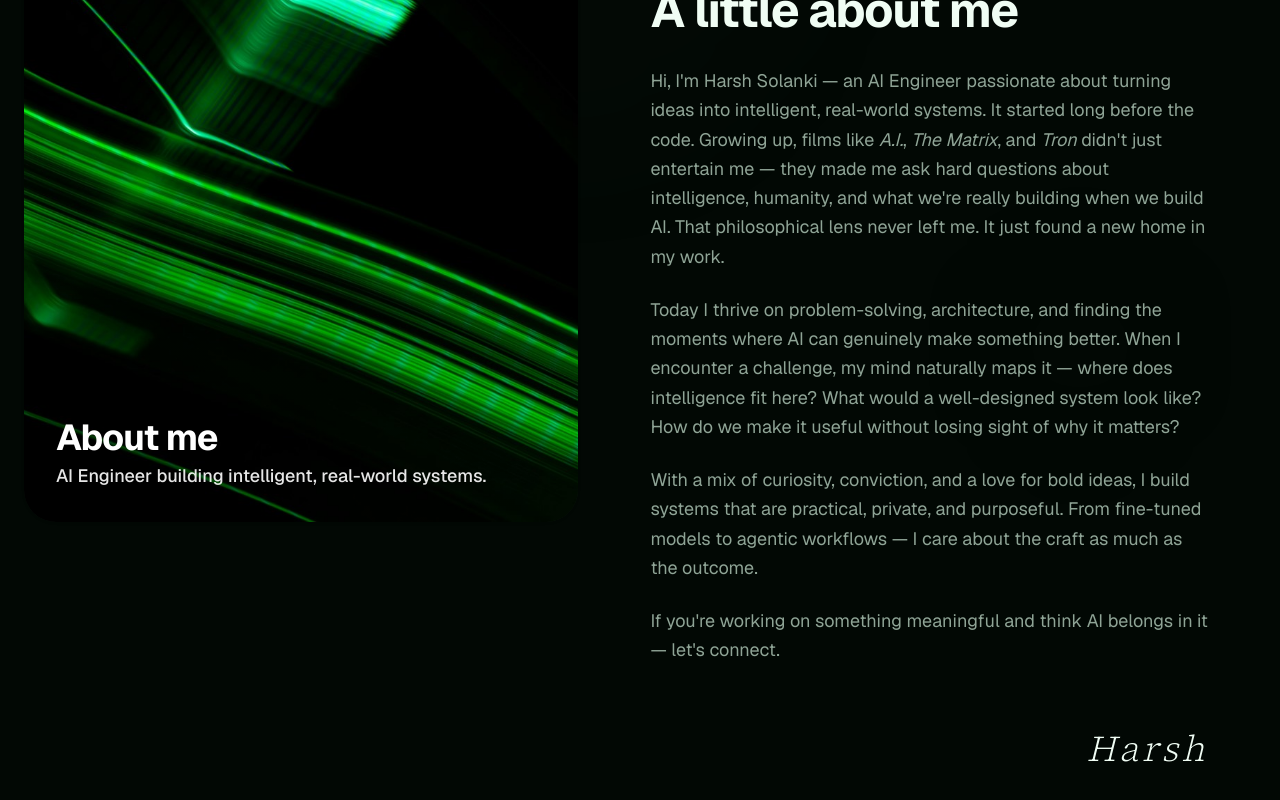
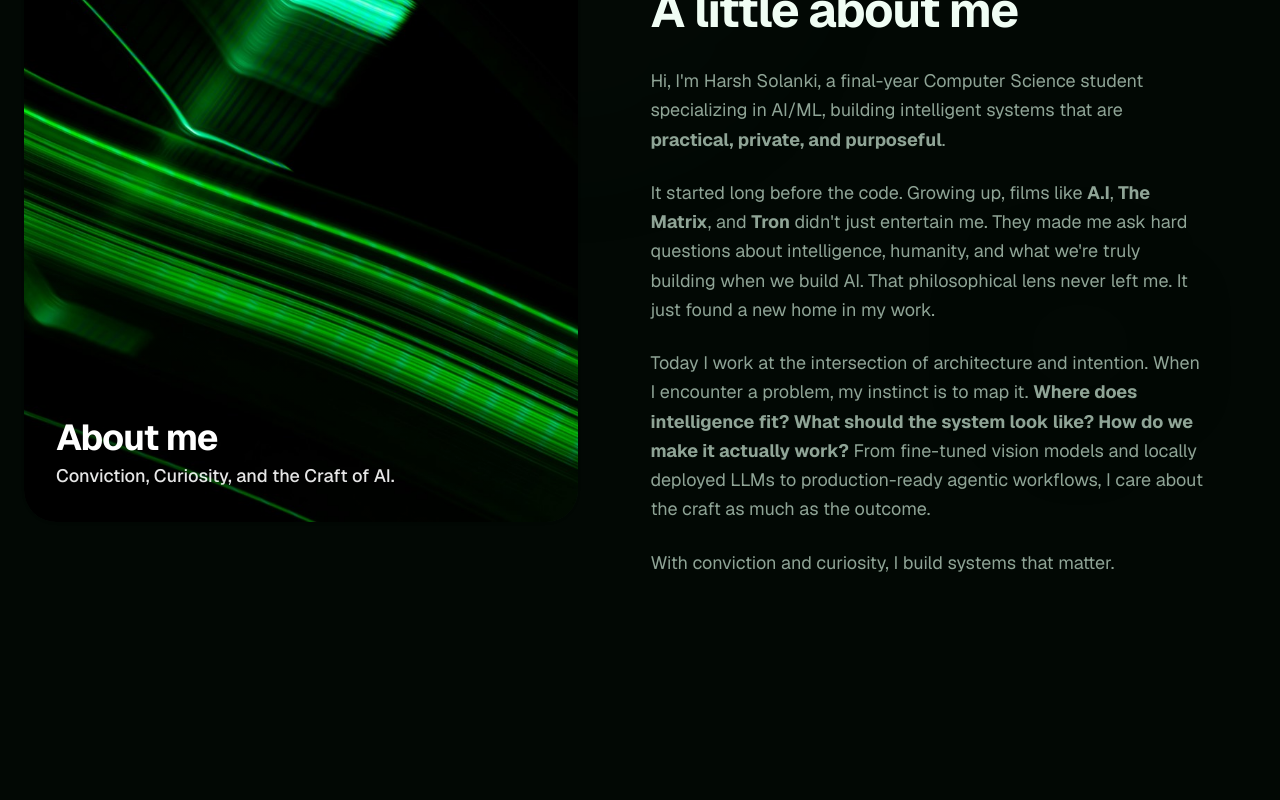
Before and after one commit to Firehawk39/harsh-portfolio, a Next.js app: page /about in a window 1280 px wide. Shown: the part 254-1054 px from the top of the page. After the commit the page ends 999 px from the top, so only its background shows below. Built offline with nearby package versions, Linux system fonts and the light colour scheme.

Commit message:
Refine bio content, movie titles, and sidebar taglines

```diff
--- a/src/app/about/page.tsx
+++ b/src/app/about/page.tsx
@@ -13,7 +13,7 @@ export default function About() {
     setLeftContent(
       "/about-me.jpg",
       "About me",
-      "AI Engineer building intelligent, real-world systems."
+      "Conviction, Curiosity, and the Craft of AI."
     );
   }, [setLeftContent]);
 
@@ -31,33 +31,28 @@ export default function About() {
       <div className="space-y-6 text-lg text-muted-foreground leading-relaxed">
         <BlurReveal delay={0.1}>
           <p>
-            Hi, I&apos;m Harsh Solanki — an AI Engineer passionate about turning ideas into intelligent, real-world systems. It started long before the code. Growing up, films like <em>A.I.</em>, <em>The Matrix</em>, and <em>Tron</em> didn&apos;t just entertain me — they made me ask hard questions about intelligence, humanity, and what we&apos;re really building when we build AI. That philosophical lens never left me. It just found a new home in my work.
+            Hi, I&apos;m Harsh Solanki, a final-year Computer Science student specializing in AI/ML, building intelligent systems that are <strong>practical, private, and purposeful</strong>.
           </p>
         </BlurReveal>
         <BlurReveal delay={0.2}>
           <p>
-            Today I thrive on problem-solving, architecture, and finding the moments where AI can genuinely make something better. When I encounter a challenge, my mind naturally maps it — where does intelligence fit here? What would a well-designed system look like? How do we make it useful without losing sight of why it matters?
+            It started long before the code. Growing up, films like <strong>A.I</strong>, <strong>The Matrix</strong>, and <strong>Tron</strong>{" "}
+            didn&apos;t just entertain me. They made me ask hard questions about intelligence, humanity, and what we&apos;re truly building when we build AI. That philosophical lens never left me. It just found a new home in my work.
           </p>
         </BlurReveal>
         <BlurReveal delay={0.3}>
           <p>
-            With a mix of curiosity, conviction, and a love for bold ideas, I build systems that are practical, private, and purposeful. From fine-tuned models to agentic workflows — I care about the craft as much as the outcome.
+            Today I work at the intersection of architecture and intention. When I encounter a problem, my instinct is to map it. <strong>Where does intelligence fit? What should the system look like? How do we make it actually work?</strong> From fine-tuned vision models and locally deployed LLMs to production-ready agentic workflows, I care about the craft as much as the outcome.
           </p>
         </BlurReveal>
         <BlurReveal delay={0.4}>
           <p>
-            If you&apos;re working on something meaningful and think AI belongs in it — let&apos;s connect.
+            With conviction and curiosity, I build systems that matter.
           </p>
         </BlurReveal>
       </div>
 
-      <div className="mt-16 flex justify-end">
-        <BlurReveal delay={0.5}>
-          <span className="font-serif italic text-4xl font-light tracking-widest text-foreground">
-            Harsh
-          </span>
-        </BlurReveal>
-      </div>
+
     </motion.div>
   );
 }
--- a/src/app/page.tsx
+++ b/src/app/page.tsx
@@ -55,9 +55,11 @@ export default function Home() {
 
       {/* Main Heading Text */}
       <h1 className="text-5xl md:text-6xl/tight font-bold tracking-tight mb-10">
-        On a journey to bring AI from
+        On a journey to bring AI
         <br />
-        concept to <span className="font-serif font-bold text-muted-foreground">Reality.</span>
+        from concept to
+        <br />
+        <span className="font-serif font-bold text-muted-foreground">Reality.</span>
       </h1>
 
       {/* Call to Actions - Brighter and more concise shadows */}
```
